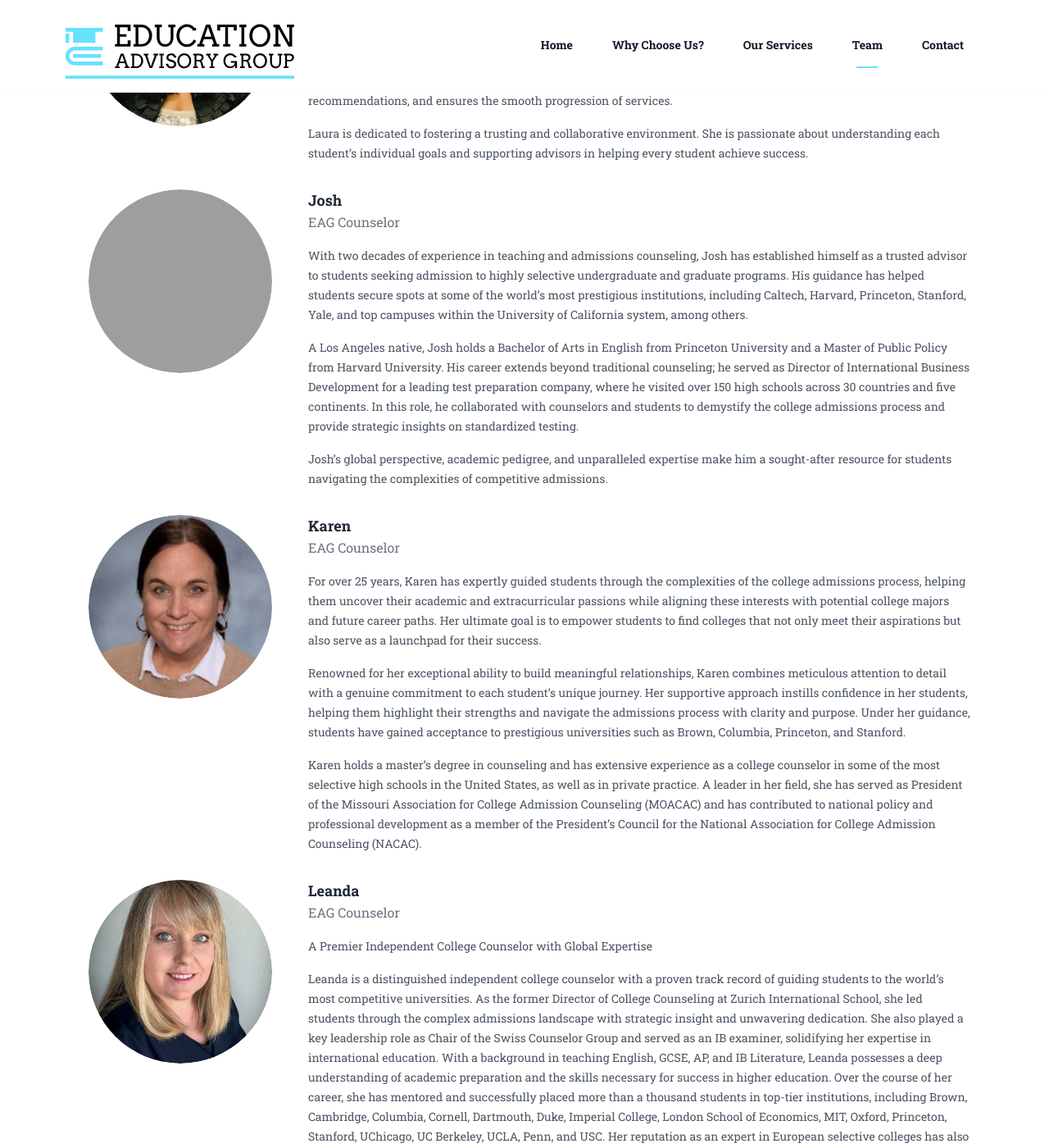
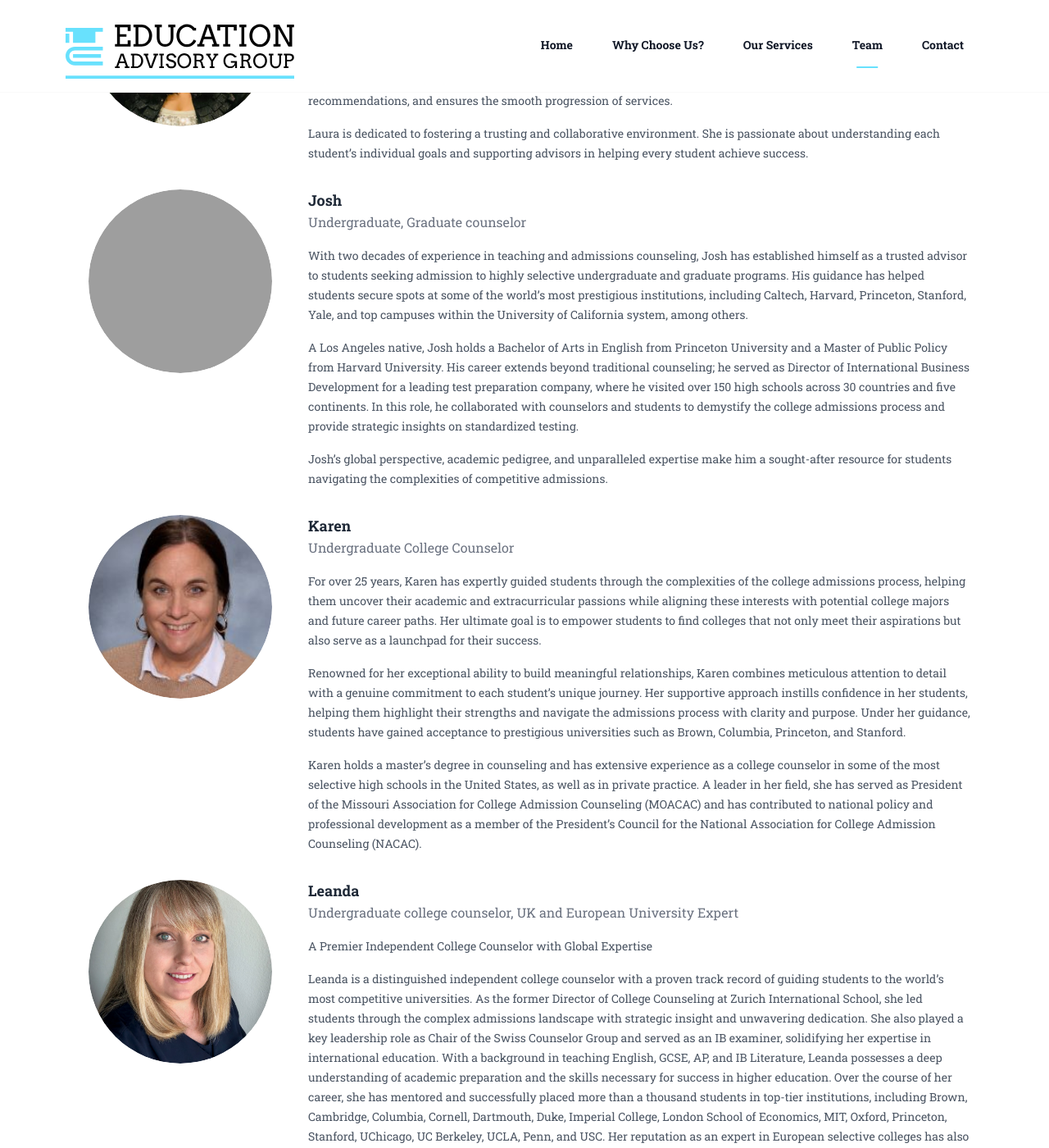
Before and after one commit to educationadvisorygroup/educationadvisorygroup.github.io, a Jekyll site: the page built from index.html, in a window 1280 px wide and 1400 px high, scrolled down 7372 px. Shown: the whole window at 82% size. Built offline with Jekyll 4.4.1, drawn with Linux system fonts in a browser that asks for light colours; some of the changed text lies outside the part shown; grey boxes are pictures that could not be loaded.

Commit message:
Change title from EAG Counselor to Undergraduate College Counselor

```diff
--- a/_team/karen.md
+++ b/_team/karen.md
@@ -1,6 +1,6 @@
 ---
 name: Karen
-position: EAG Counselor
+position: Undergraduate College Counselor
 imageURL: src/img/team/karenprofile.jpg
 ---
 
--- a/_team/leanda.md
+++ b/_team/leanda.md
@@ -1,6 +1,6 @@
 ---
 name: Leanda
-position: EAG Counselor
+position: Undergraduate college counselor, UK and European University Expert
 imageURL: src/img/team/leanda.png
 ---
 A Premier Independent College Counselor with Global Expertise
--- a/_team/mary.md
+++ b/_team/mary.md
@@ -1,6 +1,6 @@
 ---
 name: Mary
-position: EAG Counselor
+position: Undergraduate College Counselor
 imageURL: src/img/team/mary.jpg
 ---
 Mary brings over a decade of admissions experience at the University of Chicago, where she
```
Also changed, not shown: _team/2katy-j.md (+1 -1 lines), _team/5beth-m.md (+1 -1 lines), _team/josh-s.md (+1 -1 lines).
